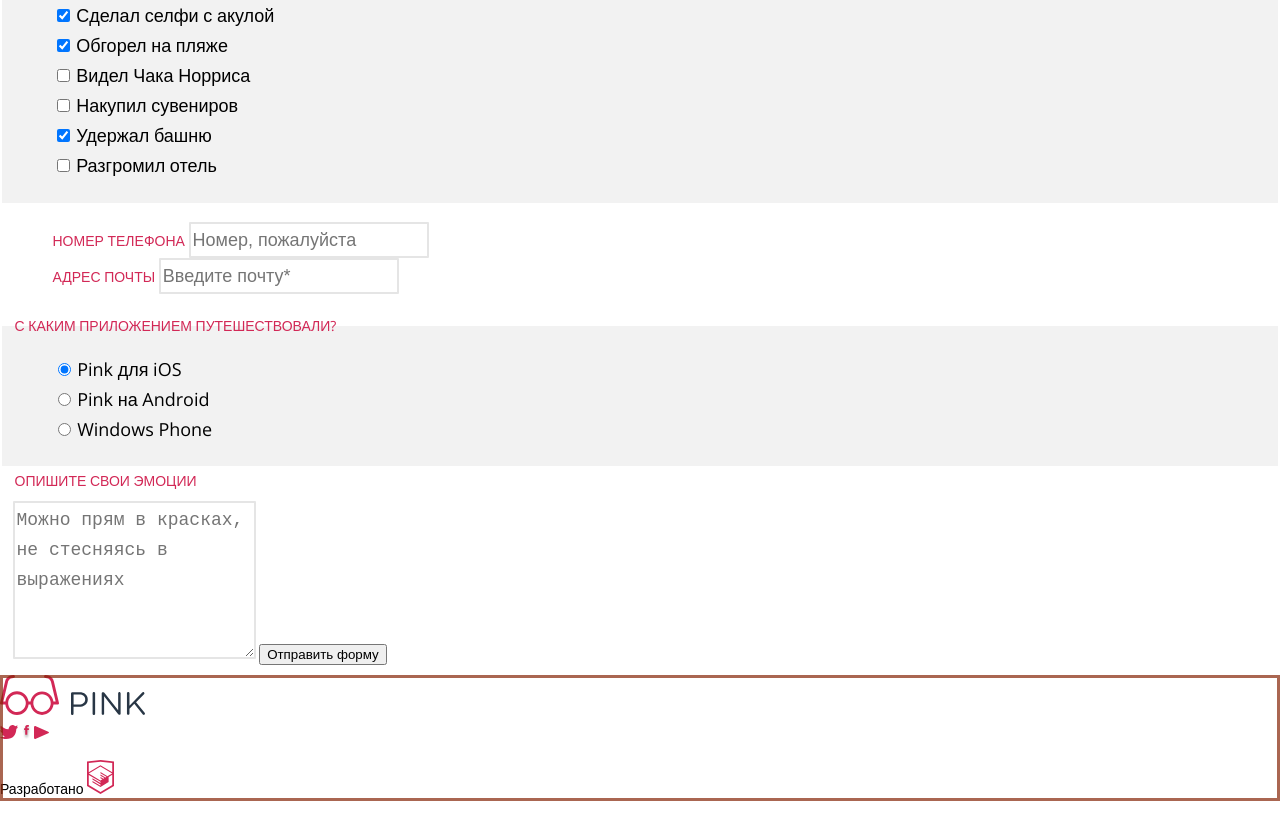
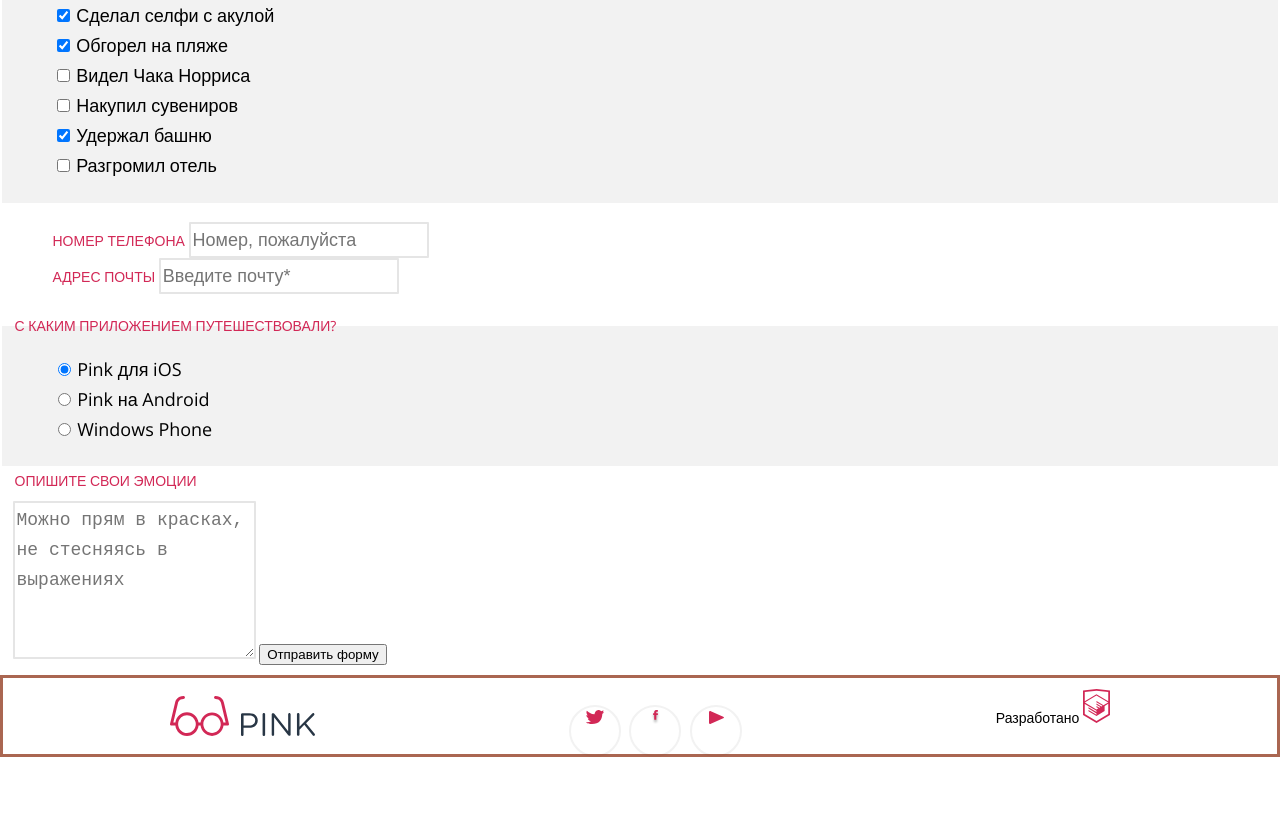
Before and after one commit to Alice2506/228536-pink-22, a website: page source/form.html in a window 1280 px wide. Shown: the part 404-1219 px from the top of the page. After the commit the page ends 1161 px from the top, so only its background shows below. Drawn offline with nearby package versions, Linux system fonts and the light colour scheme; files that its build step writes are made by us from their sources.

Commit message:
сетка футера

```diff
--- a/source/less/blocks/page-footer.less
+++ b/source/less/blocks/page-footer.less
@@ -2,3 +2,37 @@
   outline: 3px solid rgba(134, 38, 8, 0.7);
   outline-offset: -3px;
 }
+
+.page-footer__wrapper {
+  display: flex;
+  flex-direction: column;
+  width: 200px;
+  margin: 0 auto;
+  text-align: center;
+
+  @media (min-width: @tablet-width) {
+    flex-direction: row;
+    justify-content: space-between;
+    min-width: 620px;
+  }
+
+  @media (min-width: @desktop-width) {
+    min-width: 940px;
+  }
+}
+
+.page-footer__social {
+  display: flex;
+  justify-content: space-around;
+  width: 182px;
+  text-align: center;
+  vertical-align: middle;
+  margin-top: 30px;
+}
+
+.page-footer__social a {
+  border: 2px solid @advantages-background;
+  border-radius: 50%;
+  width: 48px;
+  height: 48px;
+}
```
Also changed, not shown: source/index.html (+2 -1 lines).
